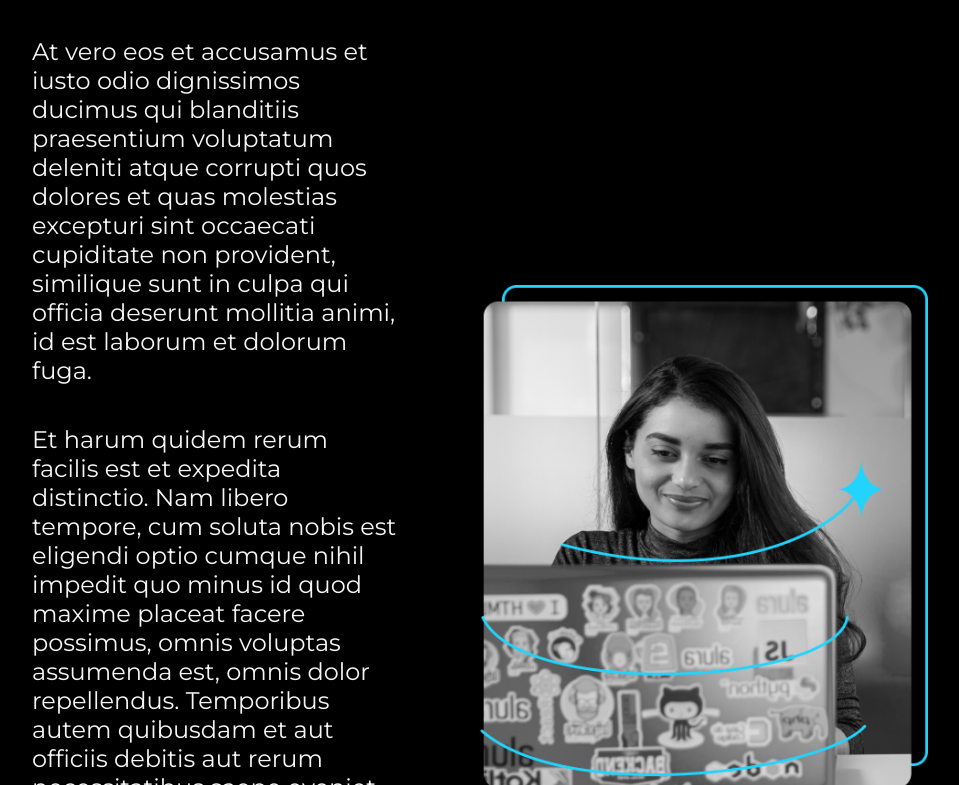
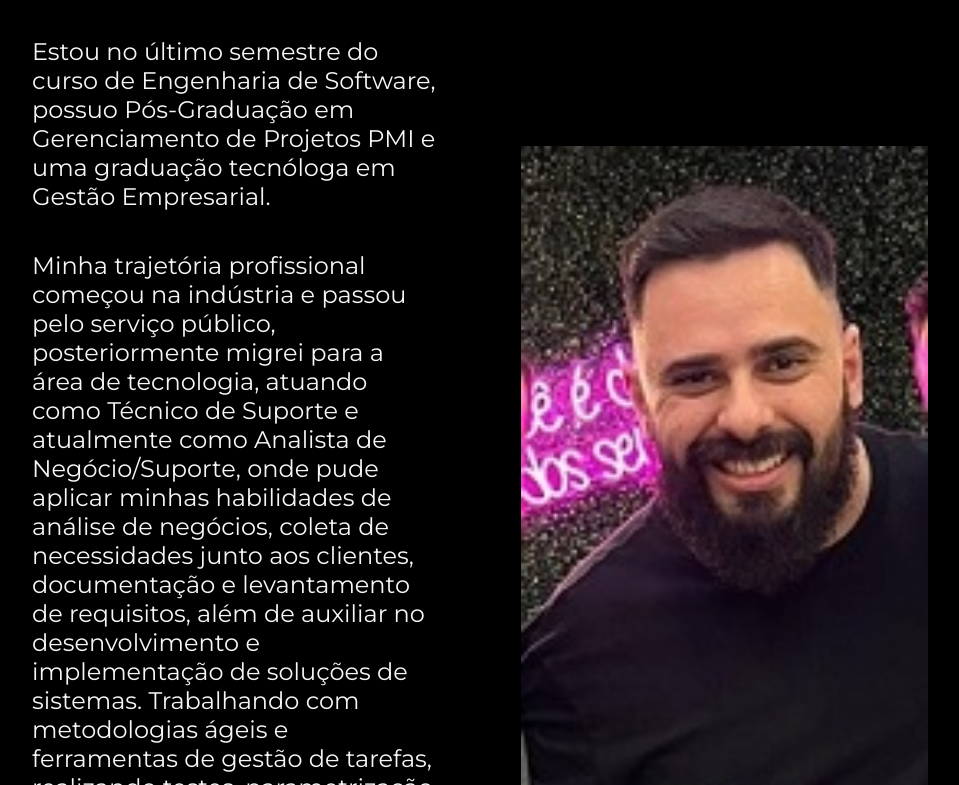
Before and after one commit to mdsjr/portfoliodev_mdsjr, a plain HTML site: page about.html in a window 1280 px wide. Shown: the part 167-952 px from the top of the page, without its empty margins (160-1119 px from the left). Drawn offline with nearby package versions, Linux system fonts and the light colour scheme.

Commit message:
primeiras edições

```diff
--- a/about.html
+++ b/about.html
@@ -20,24 +20,33 @@
     <main class="apresentacao">
         <section class="apresentacao__conteudo">
             <h1 class="apresentacao__conteudo__titulo">Sobre mim</h1>
-            <p class="apresentacao__conteudo__texto">At vero eos et accusamus et iusto odio dignissimos ducimus qui blanditiis praesentium voluptatum deleniti
-                atque corrupti quos dolores et quas molestias excepturi sint occaecati cupiditate non provident,
-                similique sunt in culpa qui officia deserunt mollitia animi, id est laborum et dolorum fuga.
+            <p class="apresentacao__conteudo__texto">
+                Estou no último semestre do curso de Engenharia de
+                Software, possuo Pós-Graduação em Gerenciamento de Projetos PMI e uma graduação
+                tecnóloga em Gestão Empresarial.
             </p>
             <p class="apresentacao__conteudo__texto">
-                Et harum quidem rerum facilis est et expedita distinctio. Nam libero tempore, cum soluta nobis est
-                eligendi optio cumque nihil impedit quo minus id quod maxime placeat facere possimus, omnis voluptas
-                assumenda est, omnis dolor repellendus. Temporibus autem quibusdam et aut officiis debitis aut rerum
-                necessitatibus saepe eveniet ut et voluptates repudiandae sint et molestiae non recusandae. Itaque earum
-                rerum hic tenetur a sapiente delectus, ut aut reiciendis voluptatibus maiores alias consequatur aut
-                perferendis doloribus asperiores ipsum delis forum birol parela maxime infena. Excepteur sint occaecat
-                cupidatat non.</p>
+
+                Minha trajetória profissional começou na indústria e passou pelo serviço público,
+                posteriormente migrei para a área de tecnologia, atuando como Técnico de Suporte e
+                atualmente como Analista de Negócio/Suporte, onde pude aplicar minhas habilidades
+                de análise de negócios, coleta de necessidades junto aos clientes, documentação e
+                levantamento de requisitos, além de auxiliar no desenvolvimento e implementação de
+                soluções de sistemas. Trabalhando com metodologias ágeis e ferramentas de gestão de
+                tarefas, realizando testes, parametrização e integração entre APIs, além de executar
+                scripts via PL/SQL.
+                Durante minha formação, desenvolvi uma forte proficiência em diversas tecnologias,
+                incluindo Git, Java, HTML, CSS, JavaScript e bancos de dados SQL. Tenho conhecimento
+                em front-end e web design, utilizando ferramentas como WordPress e GeneXus Core
+                Lab (Low Code).
+                Sou uma pessoa proativa, comunicativa e resiliente, com um pensamento analítico
+                aguçado.</p>
         </section>
-        <img class="apresentacao__imagem" src="./assets/imagem.png" alt="Foto da Joana Santos programando">
+        <img class="apresentacao__imagem" src="assets/about.jpg" alt="Foto da Joana Santos programando">
     </main>
 
     <footer class="rodape">
-        <p>Desenvolvido por Alura.</p>
+        <p>Desenvolvido por Moacir D.S Jr.</p>
     </footer>
 </body>
 
```
Also changed, not shown: index.html (+9 -13 lines), assets/about.jpg (added), assets/perfil.jpeg (added), assets/youtube (1).png (added), assets/youtube.png (added).
